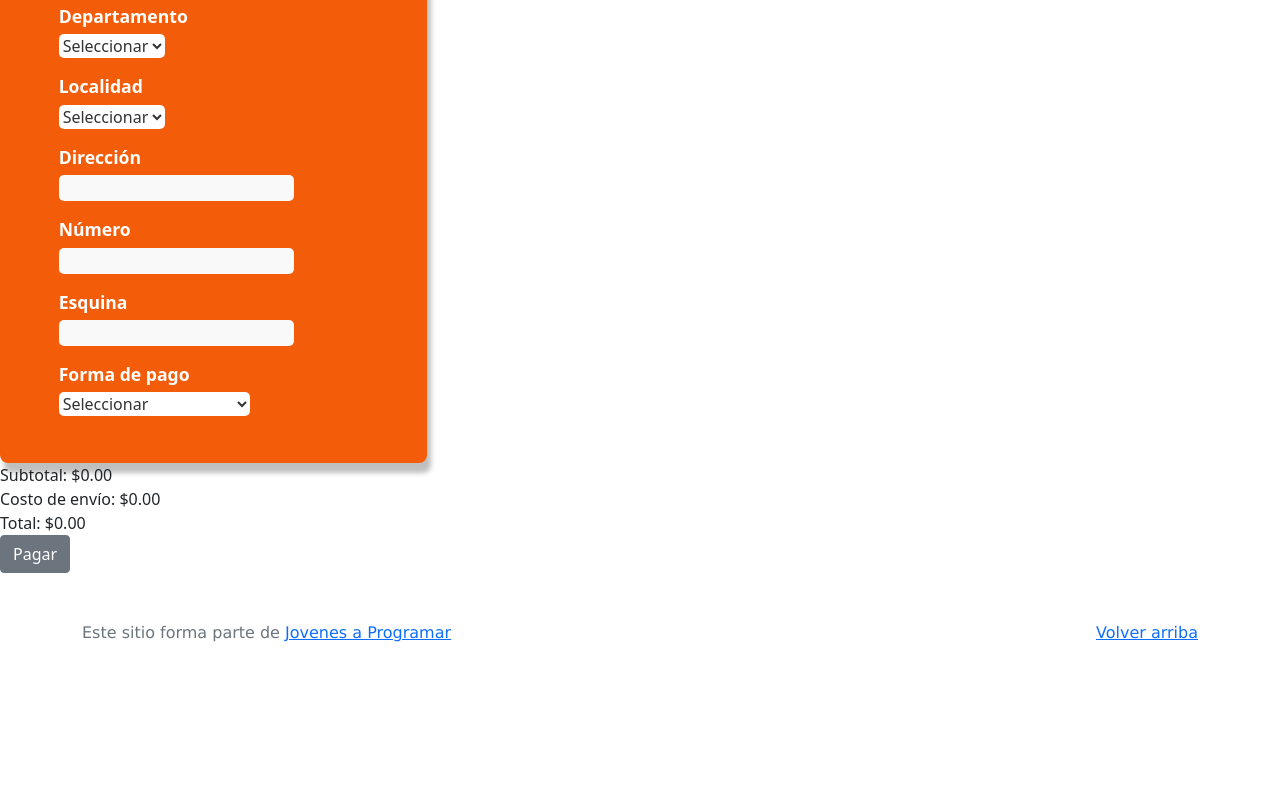
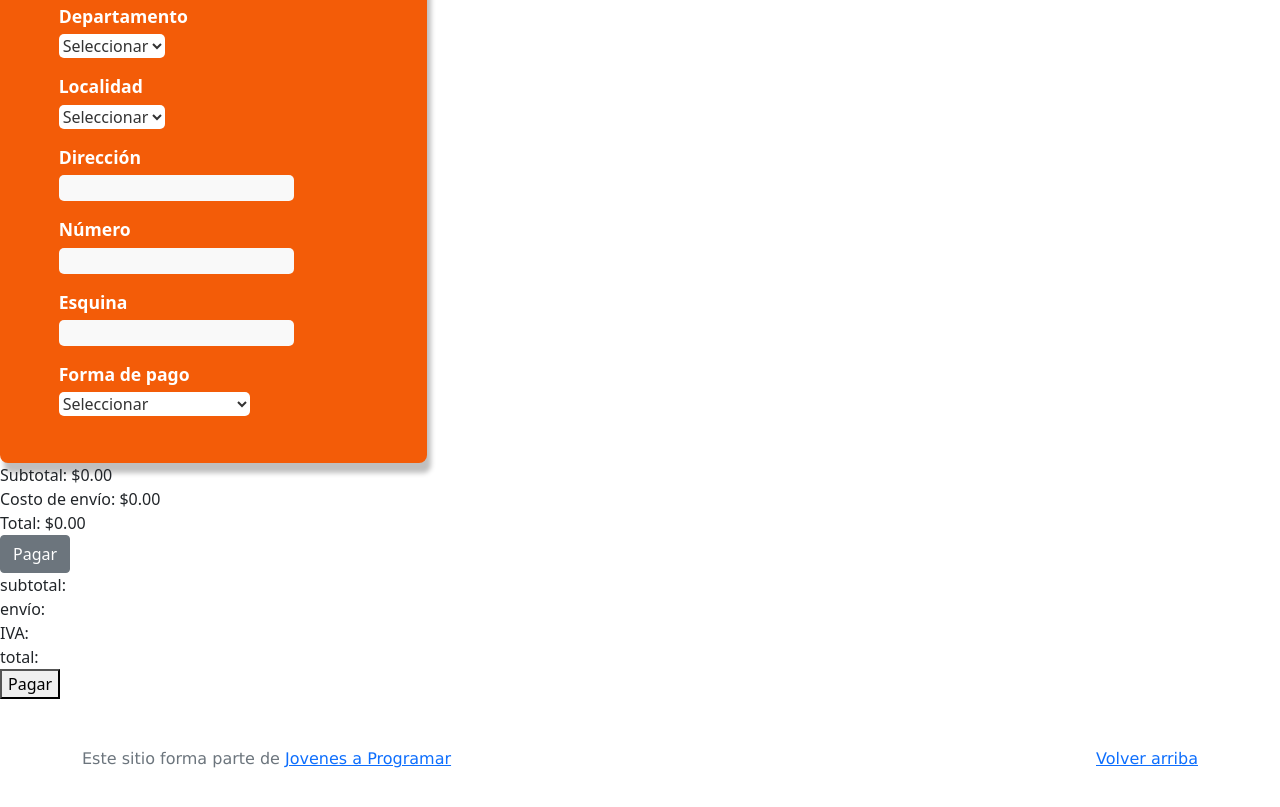
Before and after one commit to antonelladutruel/workSpace, a website: page cart.html in a window 1280 px wide. Shown: the part 445-1252 px from the top of the page. Before the commit the page ends 1142 px from the top, so only its background shows below. Drawn offline with nearby package versions, Linux system fonts and the light colour scheme; no server answers; a script that the page names is missing.

Commit message:
Update cart.html

```diff
--- a/cart.html
+++ b/cart.html
@@ -125,6 +125,24 @@
         </div>
       </div>
     </div>
+  </div>
+
+  <div class="col-lg-4 col-md-6 col-sm-12">
+      <div class="paymentcard">
+        </div>
+        <div class="paymenttext">
+          <div class="paymenttext">subtotal:</div>
+          <div class="paymenttext">envío:</div>
+          <div class="paymenttext">IVA:</div>
+          <div class="paymenttext">total:</div>
+        </div>
+        <div class="buttonpayment">
+          <button type="submit">Pagar</button>
+      </div>
+      </div>
+    </div>
+  </div>
+
   </main>
 
   <footer class="text-muted">
```
